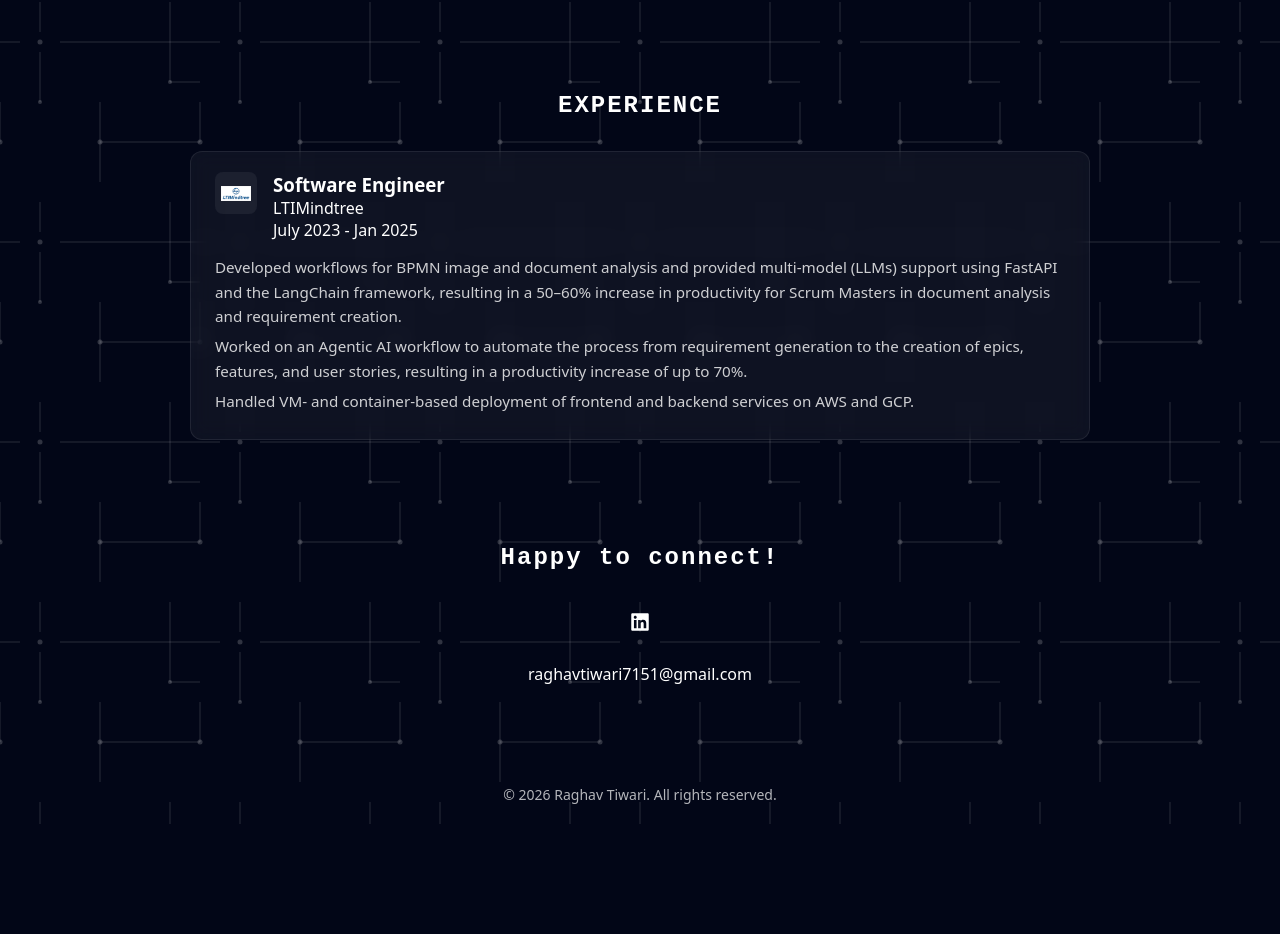
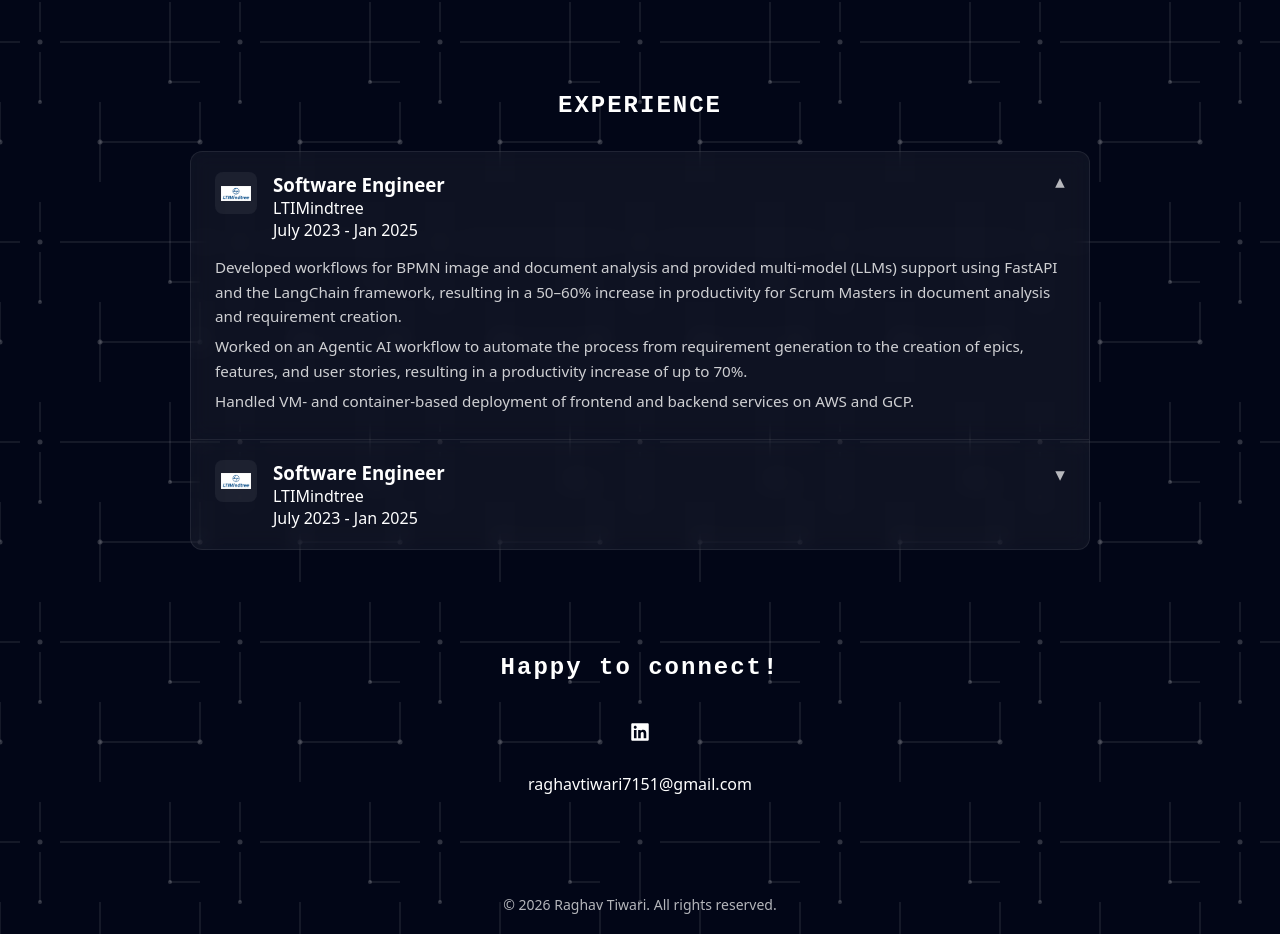
Before and after one commit to R1999T/my-portfolio-final, a React (Vite) app in the folder my-portfolio/: page / in a window 1280 px wide. Shown: the part 1798-2732 px from the top of the page. Before the commit the page ends 2622 px from the top, so only its background shows below. Built offline with nearby package versions, Linux system fonts and the light colour scheme; a web font is replaced by a local one.

Commit message:
featureAdded: accordion to ExperienceCard with smooth max-height transition

```diff
--- a/my-portfolio/src/components/ExperienceCard.jsx
+++ b/my-portfolio/src/components/ExperienceCard.jsx
@@ -1,8 +1,8 @@
 import styled from "styled-components";
 
-function ExperienceCard({ logo, role, company, duration, description }) {
+function ExperienceCard({ logo, role, company, duration, description, isOpen, onClick }) {
   return (
-    <Card>
+    <Card onClick={onClick} isOpen={isOpen}>
       {/* <Dot /> */}
 
       <Header>
@@ -13,14 +13,18 @@ function ExperienceCard({ logo, role, company, duration, description }) {
           <p>{company}</p>
           <p>{duration}</p>
         </div>
+         <Arrow isOpen={isOpen}>▾</Arrow>  {/* add this */}
       </Header>
 
+      <DescriptionWrapper isOpen={isOpen}>
       <Description>
         {description &&
           description.map((item, index) => (
             <p key={index}>{item}</p>
           ))}
       </Description>
+
+      </DescriptionWrapper>
     </Card>
   );
 }
@@ -46,9 +50,19 @@ const Description = styled.div`
   }
 `;
 
+const Arrow = styled.span`
+  margin-left: auto;
+  font-size: 1.2rem;
+  transition: transform 0.3s ease;
+  transform: ${({ isOpen }) => (isOpen ? "rotate(180deg)" : "rotate(0deg)")};
+  opacity: 0.7;
+`;
+
+
 const Header = styled.div`
   display: flex;
   align-items: flex-start;
+   cursor: pointer;
   gap: 16px;
 
   /* Slightly tighter spacing on small phones */
@@ -127,25 +141,8 @@ min-width: 0;
   }
 `;
 
-// const Dot = styled.div`
-//   position: absolute;
-
-//   left: -36px;   /* Desktop alignment */
-
-//   top: 26px;
-
-//   width: 10px;
-//   height: 10px;
-
-//   border-radius: 50%;
-
-//   background: white;
-
-//   box-shadow:
-//     0 0 0 4px rgba(255, 255, 255, 0.08);
-
-//   /* Mobile alignment */
-//   @media (max-width: 768px) {
-//     left: -24px;
-//   }
-// `;
+const DescriptionWrapper = styled.div`
+  max-height: ${({ isOpen }) => (isOpen ? "600px" : "0px")};
+  overflow: hidden;
+  transition: max-height 0.4s ease;
+`;
--- a/my-portfolio/src/sections/Experience.jsx
+++ b/my-portfolio/src/sections/Experience.jsx
@@ -1,3 +1,4 @@
+import { useState } from "react";
 import Section from "../components/Section";
 import styled from "styled-components";
 import ExperienceCard from "../components/ExperienceCard";
@@ -45,6 +46,8 @@ const ExperienceContainer = styled.div`
 `;
 
 function Experience() {
+  const [activeIndex, setActiveIndex] = useState(0);
+
   return (
     <Section id="experience">
 
@@ -55,6 +58,8 @@ function Experience() {
         <Timeline>
 
           <ExperienceCard
+            isOpen={activeIndex === 0}
+            onClick={() => setActiveIndex(0)}
             logo="/logos/LTIMindtree.png"
             role="Software Engineer"
             company="LTIMindtree"
@@ -65,6 +70,19 @@ function Experience() {
               "Handled VM- and container-based deployment of frontend and backend services on AWS and GCP."
             ]}
           />
+          <ExperienceCard isOpen={activeIndex === 1}
+            onClick={() => setActiveIndex(1)}
+
+            logo="/logos/LTIMindtree.png"
+            role="Software Engineer"
+            company="LTIMindtree"
+            duration="July 2023 - Jan 2025"
+            description={[
+              "Developed workflows for BPMN image and document analysis and provided multi-model (LLMs) support using FastAPI and the LangChain framework, resulting in a 50–60% increase in productivity for Scrum Masters in document analysis and requirement creation.",
+              "Worked on an Agentic AI workflow to automate the process from requirement generation to the creation of epics, features, and user stories, resulting in a productivity increase of up to 70%.",
+              "Handled VM- and container-based deployment of frontend and backend services on AWS and GCP."
+            ]} />
+
 
 
         </Timeline>
```
